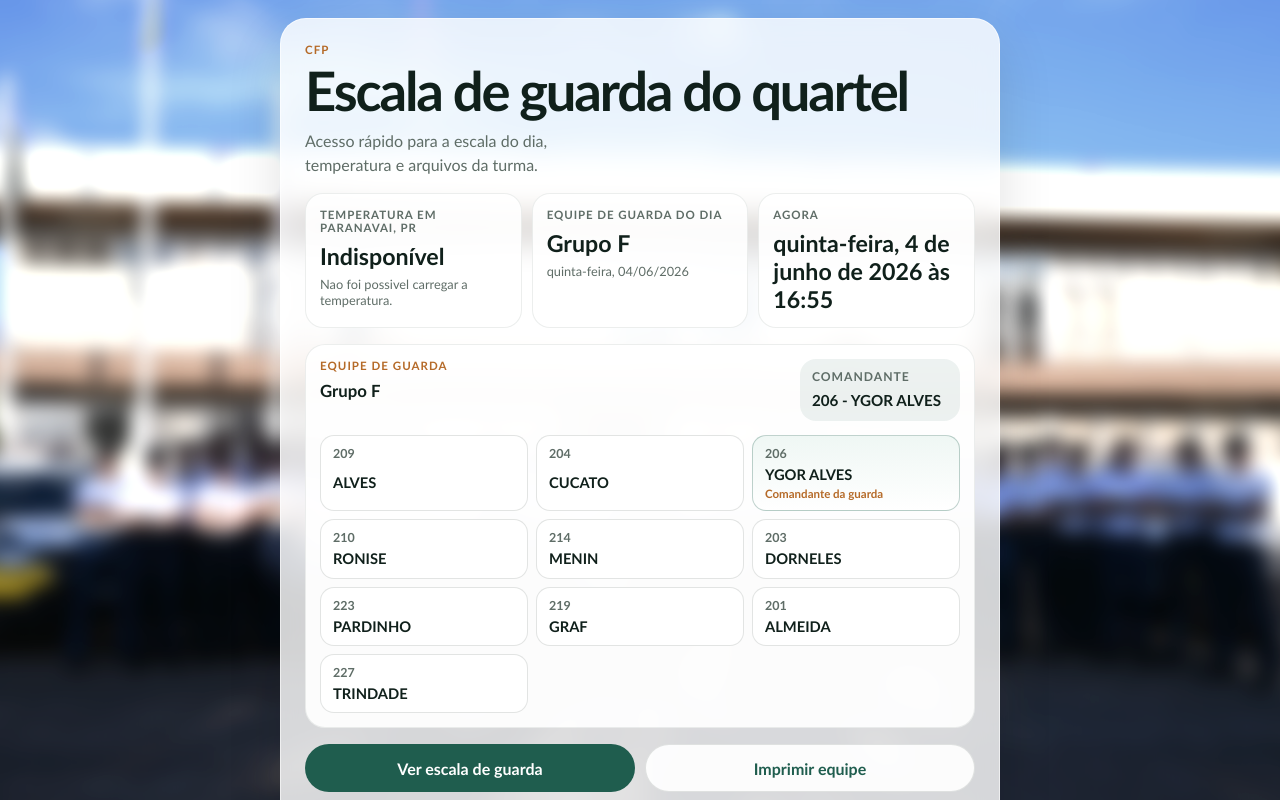
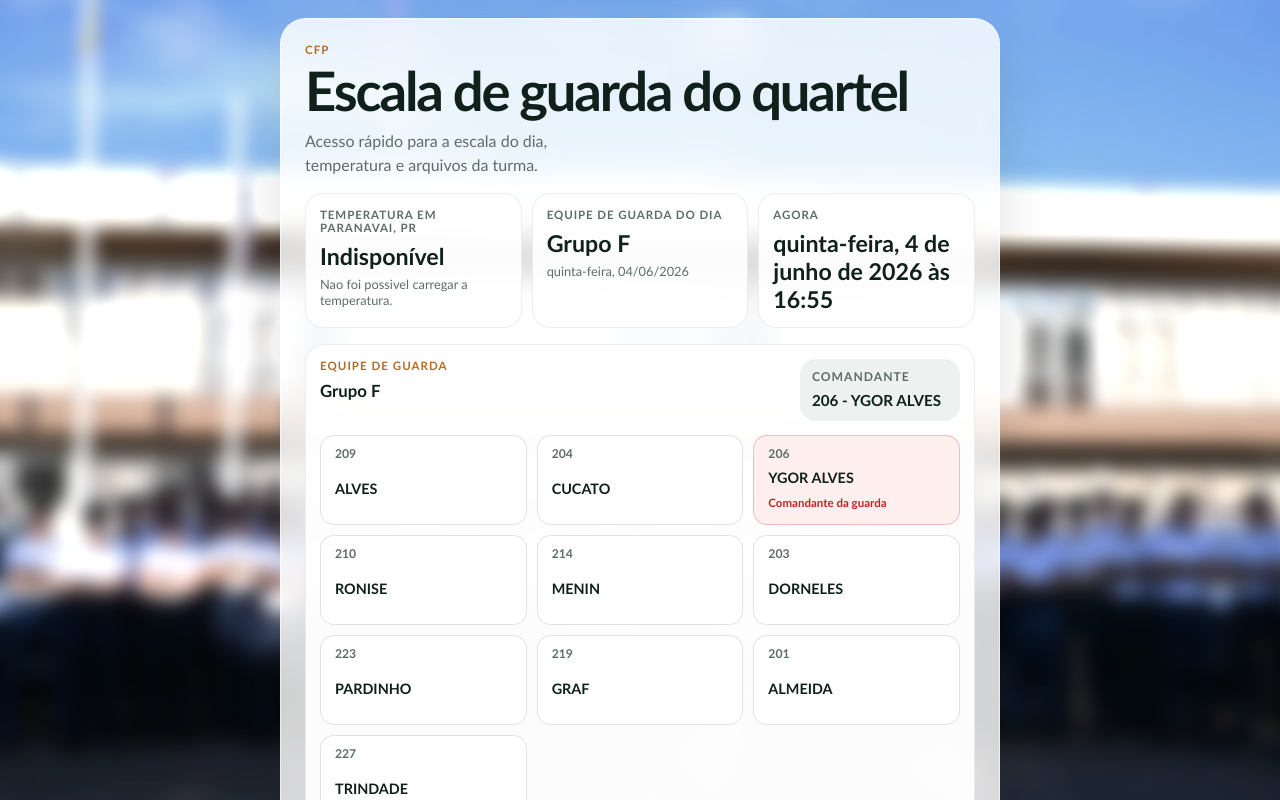
Before and after one commit to higorbrito1/cfp2026, a Next.js app: page /inicio in a window 1280 px wide. Shown: the top 800 px of the page. Built offline with nearby package versions, Linux system fonts and the light colour scheme; no server answers.

Commit message:
alterações

```diff
--- a/src/app/globals.css
+++ b/src/app/globals.css
@@ -11,6 +11,7 @@
   --brand-strong: #163e34;
   --accent: #b56a28;
   --success: #1f7a56;
+  --danger: #c12424;
   --shadow: 0 16px 40px rgba(17, 37, 30, 0.1);
 }
 
@@ -143,6 +144,7 @@ button:disabled {
   display: grid;
   gap: 10px;
   margin-top: 16px;
+  grid-template-columns: repeat(auto-fit, minmax(180px, 1fr));
 }
 
 .home-team {
@@ -191,28 +193,29 @@ button:disabled {
 
 .team-compact-grid {
   display: grid;
-  grid-template-columns: repeat(2, minmax(0, 1fr));
-  gap: 8px;
+  grid-template-columns: repeat(auto-fit, minmax(160px, 1fr));
+  gap: 10px;
 }
 
 .team-compact-card {
   display: grid;
   gap: 4px;
-  padding: 10px 12px;
+  padding: 10px 14px;
   border: 1px solid var(--line);
   border-radius: 14px;
   background: rgba(255, 255, 255, 0.96);
+  min-height: 90px;
 }
 
 .team-compact-card span {
   color: var(--muted);
-  font-size: 0.78rem;
+  font-size: 0.76rem;
   font-weight: 800;
 }
 
 .team-compact-card strong {
-  font-size: 0.92rem;
-  line-height: 1.25;
+  font-size: 0.9rem;
+  line-height: 1.3;
 }
 
 .team-compact-card small {
@@ -222,8 +225,16 @@ button:disabled {
 }
 
 .team-compact-card.is-commander {
-  border-color: rgba(31, 93, 78, 0.28);
-  background: linear-gradient(180deg, rgba(239, 247, 244, 1), rgba(255, 255, 255, 1));
+  border-color: rgba(193, 36, 36, 0.25);
+  background: rgba(255, 239, 239, 0.95);
+}
+
+.team-compact-card.is-commander strong {
+  color: var(--ink);
+}
+
+.team-compact-card.is-commander small {
+  color: var(--danger);
 }
 
 .page-shell {
--- a/src/app/inicio/page.js
+++ b/src/app/inicio/page.js
@@ -5,6 +5,7 @@ import Link from "next/link";
 import {
   formatClock,
   formatLongDate,
+  formatYmd,
   getGroupForDate,
   getTeamForDate,
   parseYmd,
@@ -81,6 +82,29 @@ export default function InicioPage() {
     window.print();
   }
 
+  function downloadTeam() {
+    const lines = [
+      `Escala de guarda - Grupo ${team.group}`,
+      `Data: ${formatLongDate(today)}`,
+      `Comandante: ${team.commander ? `${team.commander.code} - ${team.commander.name}` : "Indisponível"}`,
+      "",
+      "Equipe de guarda:",
+      ...team.roster.map((person, index) =>
+        `${index + 1}. ${person.code} - ${person.name}${index === team.commanderIndex ? " (Comandante)" : ""}`
+      )
+    ];
+
+    const blob = new Blob([lines.join("\r\n")], { type: "text/plain;charset=utf-8" });
+    const url = URL.createObjectURL(blob);
+    const link = document.createElement("a");
+    link.href = url;
+    link.download = `equipe-de-guarda-${formatYmd(today)}.txt`;
+    document.body.appendChild(link);
+    link.click();
+    link.remove();
+    URL.revokeObjectURL(url);
+  }
+
   return (
     <main className="home-page">
       <section className="home-hero">
@@ -148,11 +172,11 @@ export default function InicioPage() {
           </section>
 
           <div className="home-actions">
-            <Link className="primary-button" href="/guarda">
-              Ver escala de guarda
+            <Link className="secondary-button" href="/guarda">
+              Ver calendário guarda
             </Link>
-            <button type="button" className="secondary-button" onClick={printTeam}>
-              Imprimir equipe
+            <button type="button" className="secondary-button" onClick={downloadTeam}>
+              Baixar equipe
             </button>
             <a className="secondary-button" href={DRIVE_URL} target="_blank" rel="noreferrer">
               Abrir Drive CFP
```
